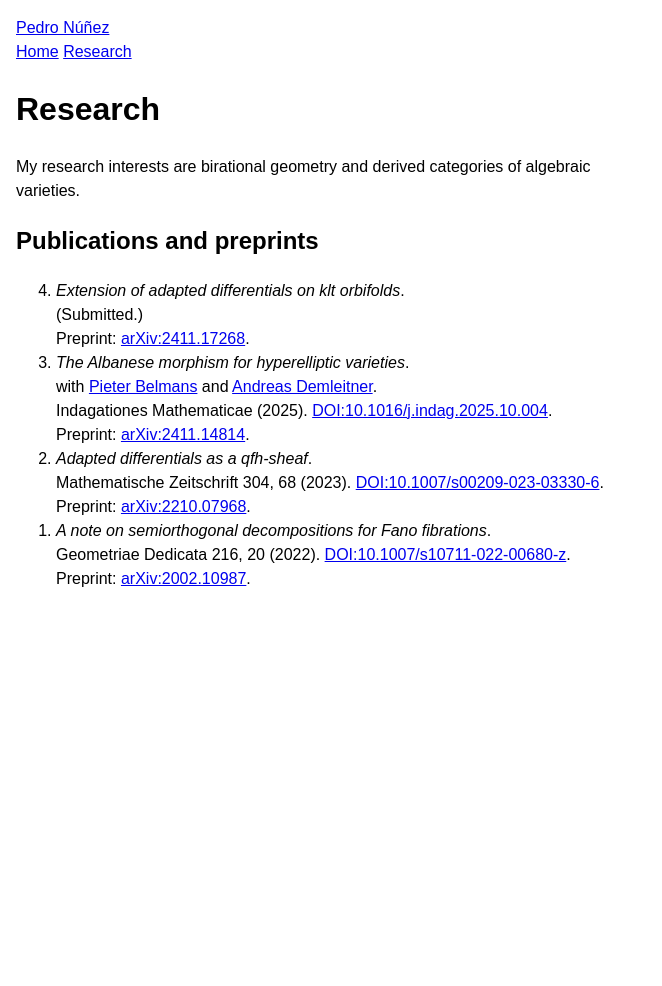
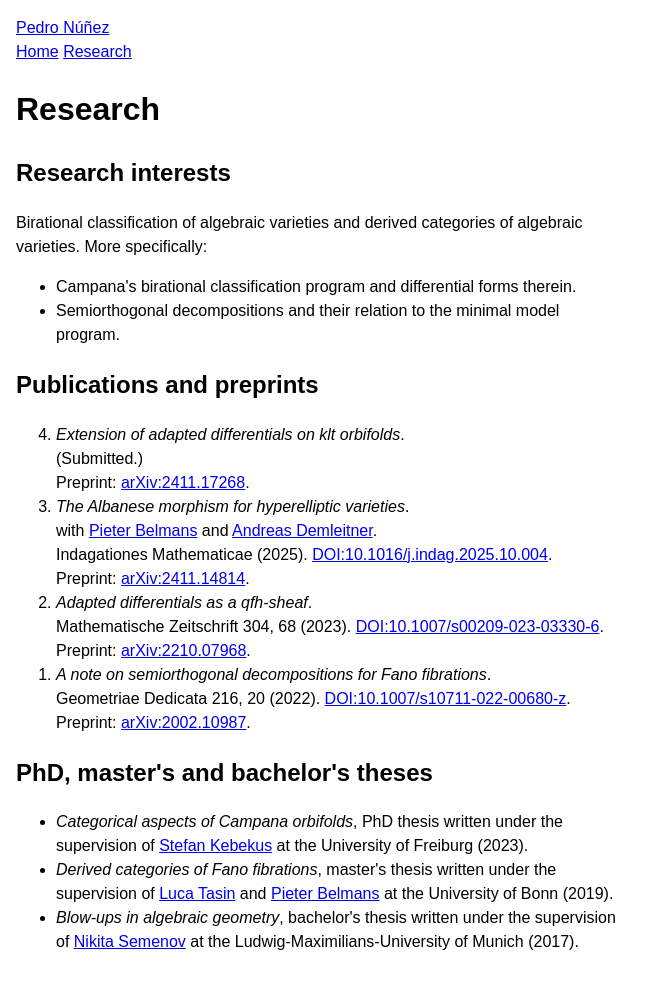
Before and after one commit to pedro-nunez/pedro-nunez.github.io, a Jekyll site: the page built from research.md, in a window 1280 px wide. Shown: the whole page, without its empty margins (0-662 px from the left). Built offline with Jekyll 4.4.1, drawn with Linux system fonts in a browser that asks for light colours; before the commit the page ends 900 px from its top, so only the background shows below that.

Commit message:
Expand Research page and add compact Papers list to Home
Research page: add Research interests and PhD/master's/bachelor's
theses sections alongside the existing publication list. Home page:
add a compact Papers list (linked titles, co-authors, venue/submitted
status). Extract shared author-joining logic into
_includes/author-list.html since it's now used in both places.

Also rename research.html to research.md for consistency with the
Home page - the split was arbitrary, and raw HTML/Liquid works fine
inside a .md file.

Co-Authored-By: Claude Sonnet 5 <noreply@anthropic.com>
Claude-Session: https://claude.ai/code/session_01RpBJAn38JnxQc7bWfc4PKT

```diff
--- /dev/null
+++ b/_includes/author-list.html
@@ -0,0 +1 @@
+{% for author in include.authors %}{% unless forloop.first %}{% if forloop.last %} and {% else %}, {% endif %}{% endunless %}{% if author.url %}<a href="{{ author.url }}">{{ author.name }}</a>{% else %}{{ author.name }}{% endif %}{% endfor %}
--- a/assets/css/main.css
+++ b/assets/css/main.css
@@ -16,3 +16,7 @@ body {
   object-fit: cover;
   border-radius: 50%;
 }
+
+.paper-title {
+  color: #7b1e3a;
+}
--- a/research.html
+++ /dev/null
@@ -1,33 +0,0 @@
----
-layout: default
-title: Research
-permalink: /research/
----
-
-<h1>Research</h1>
-
-<p>My research interests are birational geometry and derived categories of
-algebraic varieties.</p>
-
-<h2>Publications and preprints</h2>
-
-<ol reversed>
-{% for pub in site.data.publications %}
-  <li>
-    <i>{{ pub.title }}</i>.
-    {% if pub.authors.size > 0 %}
-    <br>with
-    {% for author in pub.authors %}{% unless forloop.first %}{% if forloop.last %} and {% else %}, {% endif %}{% endunless %}{% if author.url %}<a href="{{ author.url }}">{{ author.name }}</a>{% else %}{{ author.name }}{% endif %}{% endfor %}.
-    {% endif %}
-    {% if pub.venue %}
-    <br>{{ pub.venue }} ({{ pub.year }}).
-    {% if pub.doi %} <a href="https://doi.org/{{ pub.doi }}">DOI:{{ pub.doi }}</a>.{% endif %}
-    {% else %}
-    <br>(Submitted.)
-    {% endif %}
-    {% if pub.arxiv %}
-    <br>Preprint: <a href="https://arxiv.org/abs/{{ pub.arxiv }}">arXiv:{{ pub.arxiv }}</a>.
-    {% endif %}
-  </li>
-{% endfor %}
-</ol>
--- /dev/null
+++ b/research.md
@@ -0,0 +1,47 @@
+---
+layout: default
+title: Research
+permalink: /research/
+---
+
+<h1>Research</h1>
+
+<h2>Research interests</h2>
+
+<p>Birational classification of algebraic varieties and derived categories
+of algebraic varieties. More specifically:</p>
+
+<ul>
+  <li>Campana's birational classification program and differential forms therein.</li>
+  <li>Semiorthogonal decompositions and their relation to the minimal model program.</li>
+</ul>
+
+<h2>Publications and preprints</h2>
+
+<ol reversed>
+{% for pub in site.data.publications %}
+  <li>
+    <i>{{ pub.title }}</i>.
+    {% if pub.authors.size > 0 %}
+    <br>with {% include author-list.html authors=pub.authors %}.
+    {% endif %}
+    {% if pub.venue %}
+    <br>{{ pub.venue }} ({{ pub.year }}).
+    {% if pub.doi %} <a href="https://doi.org/{{ pub.doi }}">DOI:{{ pub.doi }}</a>.{% endif %}
+    {% else %}
+    <br>(Submitted.)
+    {% endif %}
+    {% if pub.arxiv %}
+    <br>Preprint: <a href="https://arxiv.org/abs/{{ pub.arxiv }}">arXiv:{{ pub.arxiv }}</a>.
+    {% endif %}
+  </li>
+{% endfor %}
+</ol>
+
+<h2>PhD, master's and bachelor's theses</h2>
+
+<ul>
+  <li><i>Categorical aspects of Campana orbifolds</i>, PhD thesis written under the supervision of <a href="https://cplx.vm.uni-freiburg.de">Stefan Kebekus</a> at the University of Freiburg (2023).</li>
+  <li><i>Derived categories of Fano fibrations</i>, master's thesis written under the supervision of <a href="https://sites.google.com/site/lucatasin">Luca Tasin</a> and <a href="https://pbelmans.ncag.info">Pieter Belmans</a> at the University of Bonn (2019).</li>
+  <li><i>Blow-ups in algebraic geometry</i>, bachelor's thesis written under the supervision of <a href="https://www.mathematik.uni-muenchen.de/~semenov">Nikita Semenov</a> at the Ludwig-Maximilians-University of Munich (2017).</li>
+</ul>
```
Also changed, not shown: index.md (+10 -0 lines).
